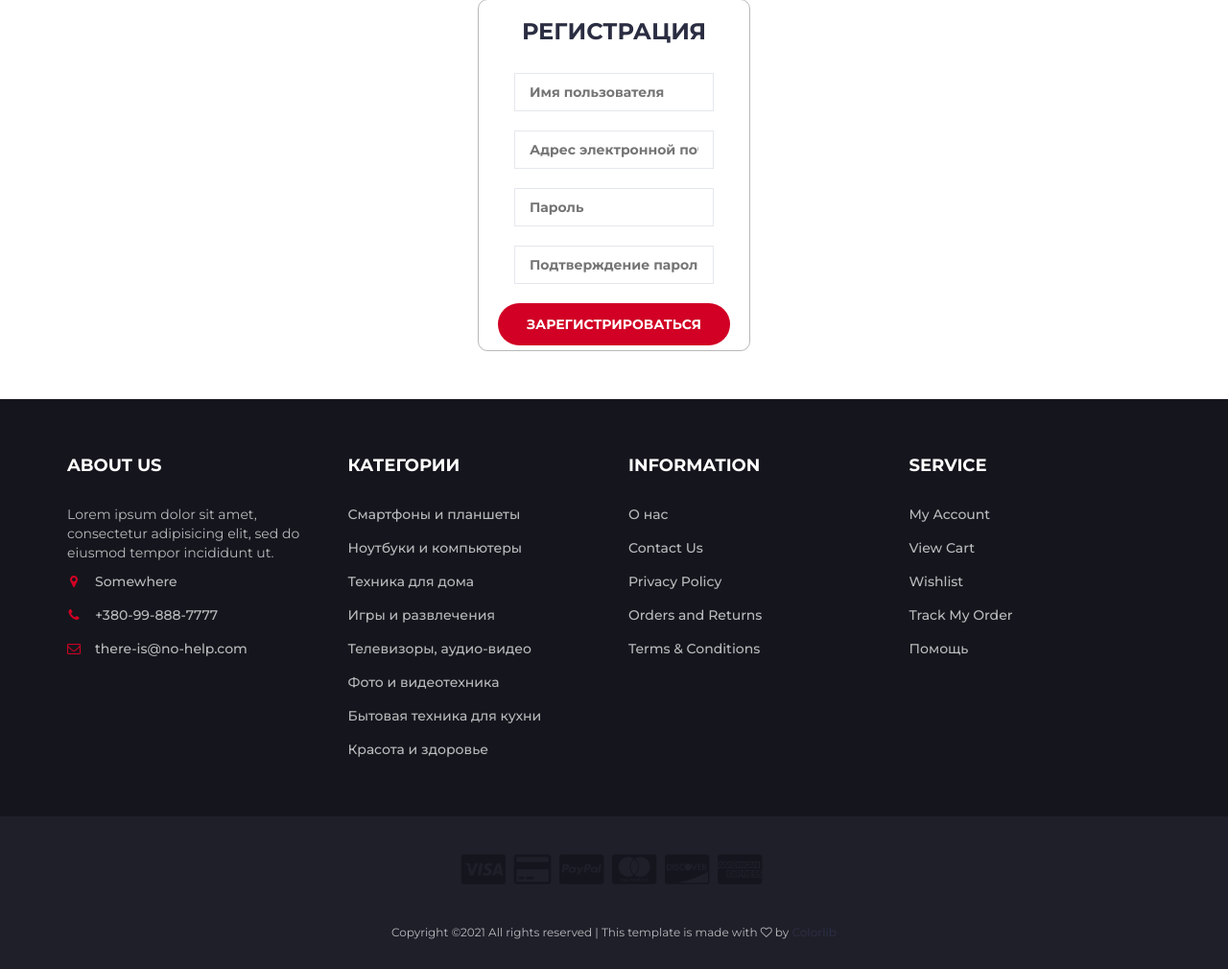
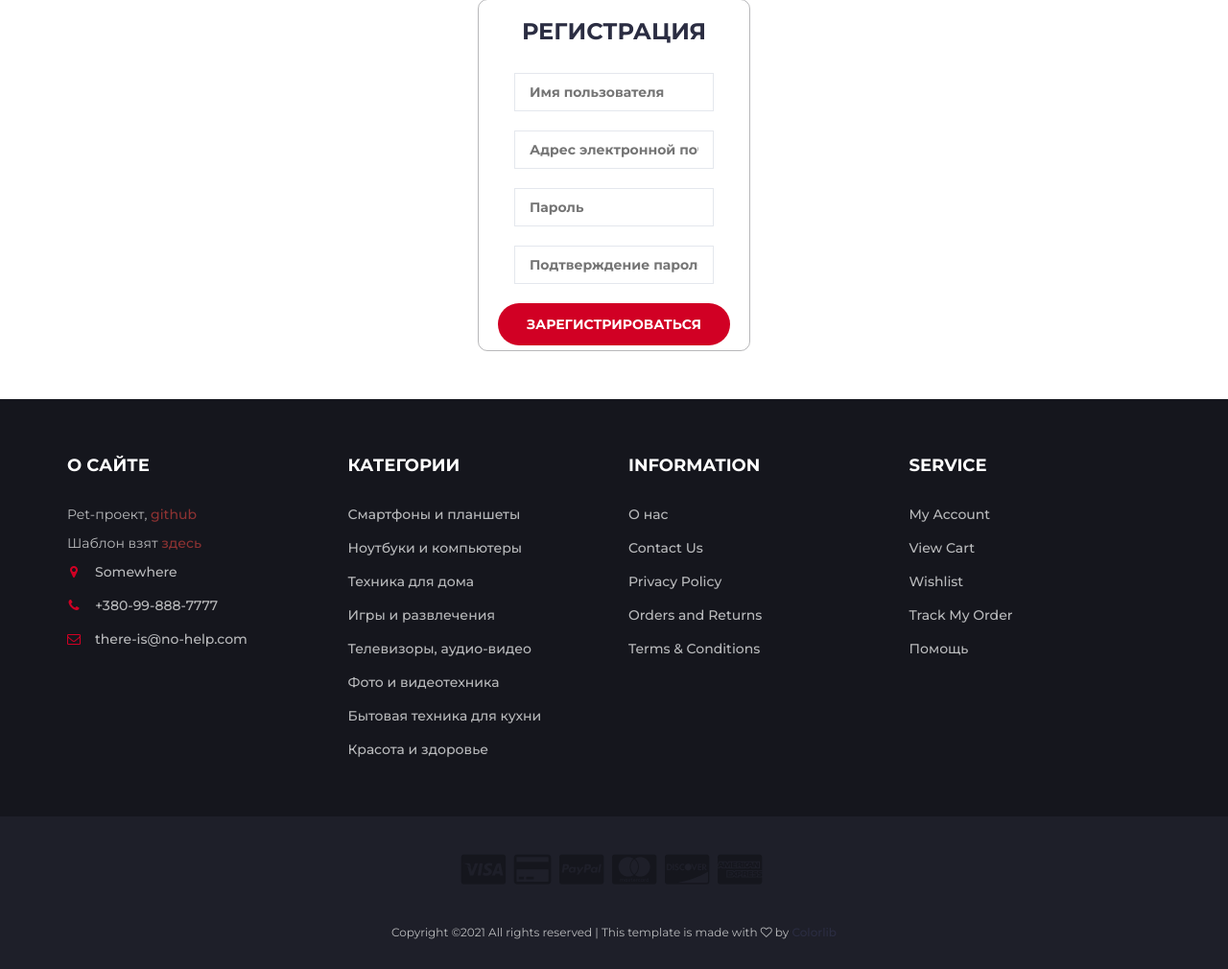
Before and after one commit to Dispoison/pet-project-vilka, a Django app: page /sign-up in a window 1280 px wide. Shown: the part 194-1204 px from the top of the page at 96% size. Run offline with Django 3.2, Linux system fonts and the light colour scheme; data comes from the database, SQL or seed files in the repository; both versions use the stored data as it was after the commit; some libraries are stand-ins or nearby versions.

Commit message:
Update footer info

```diff
--- a/shop/static/shop/css/style.css
+++ b/shop/static/shop/css/style.css
@@ -2410,3 +2410,7 @@ textarea.input {
   font-weight: 500;
   color: #8D99AE;
 }
+
+.footer p a {
+  color: #8c3232;
+}
--- a/shop/templates/shop/base/base.html
+++ b/shop/templates/shop/base/base.html
@@ -146,8 +146,9 @@
                         <div class="row">
                             <div class="col-md-3 col-xs-6">
                                 <div class="footer">
-                                    <h3 class="footer-title">About Us</h3>
-                                    <p>Lorem ipsum dolor sit amet, consectetur adipisicing elit, sed do eiusmod tempor incididunt ut.</p>
+                                    <h3 class="footer-title">О сайте</h3>
+                                    <p>Pet-проект, <a href="https://github.com/Dispoison/pet-project-vilka">github</a></p>
+                                    <p>Шаблон взят <a href="https://freehtmlthemes.ru/templates/ecommerce/template-224">здесь</a></p>
                                     <ul class="footer-links">
                                         <li><a href="#"><i class="fa fa-map-marker"></i>Somewhere</a></li>
                                         <li><a href="#"><i class="fa fa-phone"></i>+380-99-888-7777</a></li>
```
Also changed, not shown: db.sqlite3.
